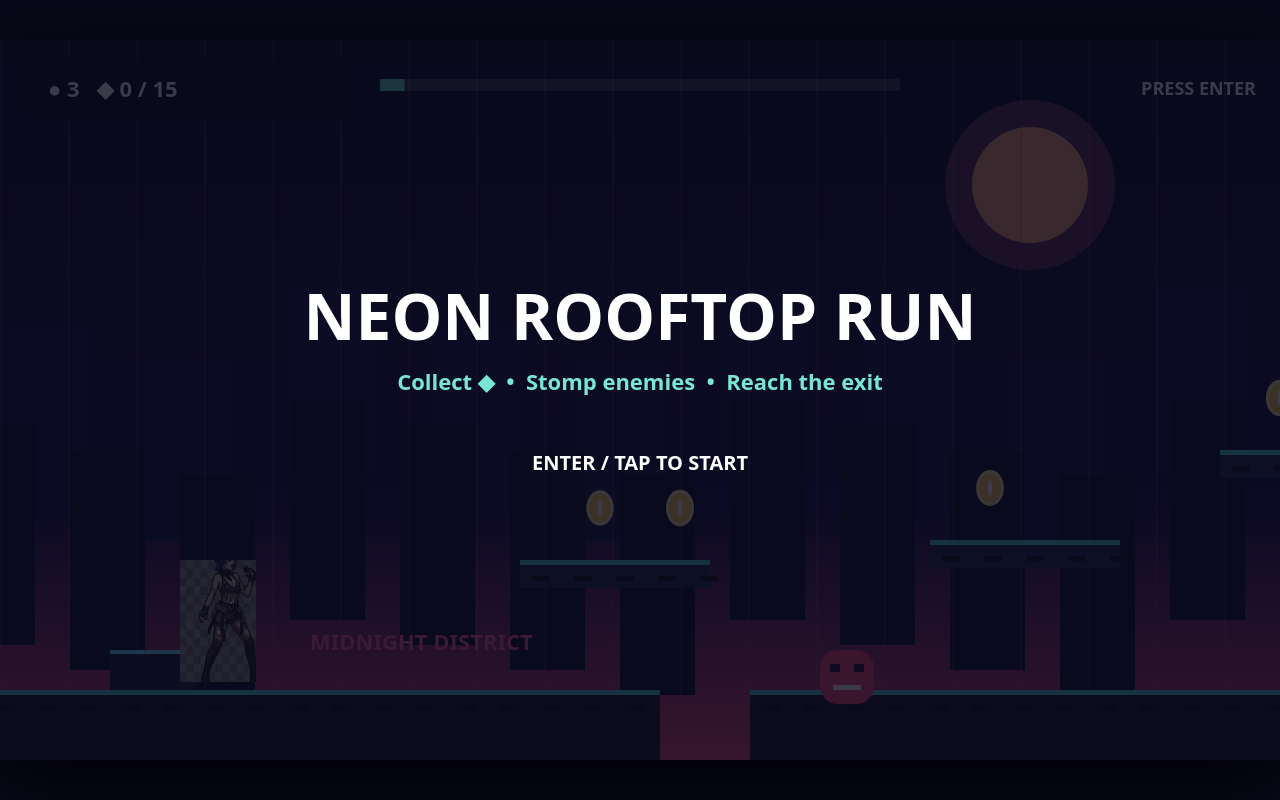
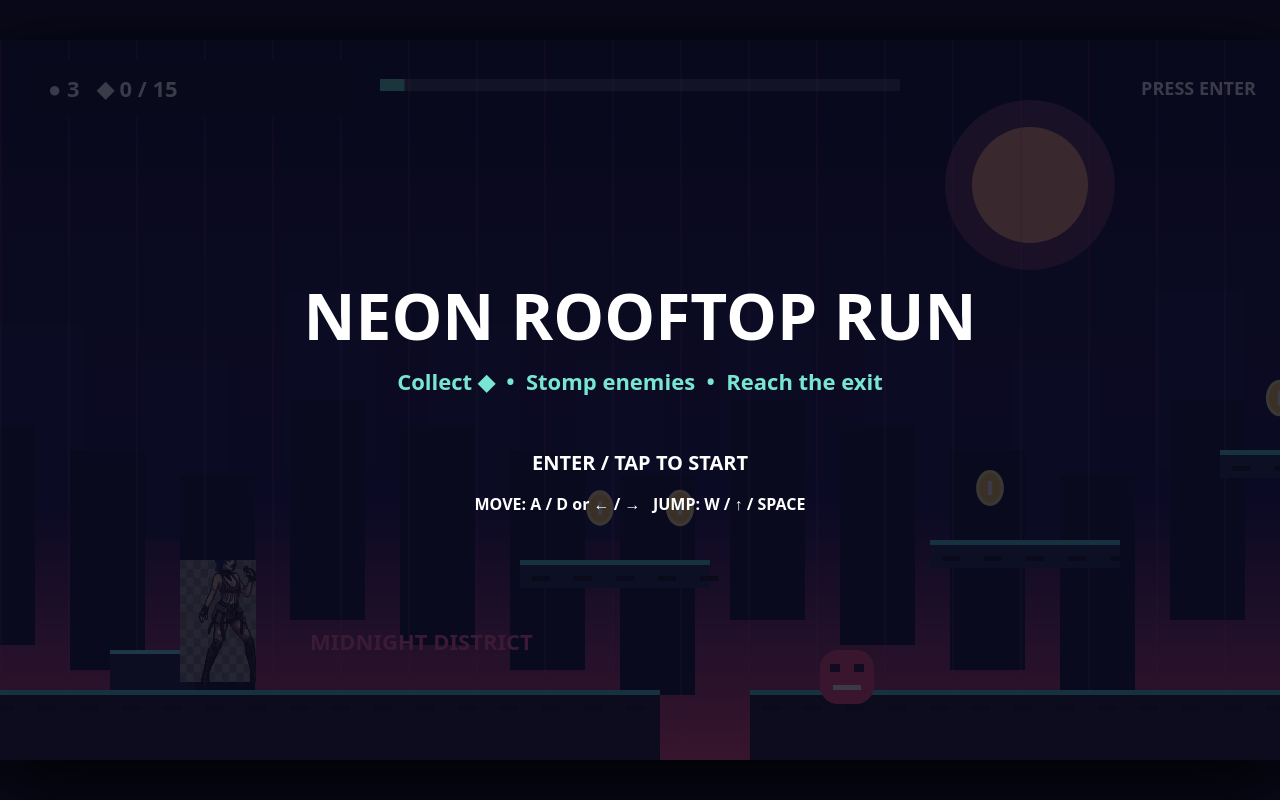
Before and after one commit to Wizengeist/Test, a plain HTML site: page index.html in a window 1280 px wide. Drawn offline with Linux system fonts and the light colour scheme; animation ran at ten frames a second.

Commit message:
Publish static build for issue #1
Run: 44209798372
Attempt: 1
Generation: 4
Source: 73d74b292218b680eaff939fb785674dc2802af1

```diff
--- a/index.html
+++ b/index.html
@@ -27,7 +27,7 @@ const coins=[];
 [[600,468],[680,468],[990,448],[1280,358],[1600,468],[1665,468],[1900,378],[2240,468],[2320,468],[2610,378],[2930,468],[3210,378],[3480,468],[3560,468],[3650,468]].forEach(([x,y])=>coins.push({x,y,taken:false,s:Math.random()*6}));
 const enemies=[{x:820,y:610,w:54,h:54,min:770,max:1050,vx:70,dir:1},{x:1580,y:610,w:54,h:54,min:1500,max:1800,vx:75,dir:-1},{x:2310,y:610,w:54,h:54,min:2270,max:2700,vx:85,dir:1},{x:3000,y:610,w:54,h:54,min:2920,max:3340,vx:90,dir:-1}];
 const checkpoints=[{x:1460,got:false},{x:2890,got:false}];
-addEventListener('keydown',e=>{keys[e.key.toLowerCase()]=true;if(['arrowleft','arrowright','arrowup',' ','w','a','d'].includes(e.key.toLowerCase()))e.preventDefault();if(e.key.toLower==='p')paused=!paused;if(e.key==='Enter'&&!started)started=true;if(e.key==='Enter'&&won)reset();});
+addEventListener('keydown',e=>{keys[e.key.toLowerCase()]=true;if(['arrowleft','arrowright','arrowup',' ','w','a','d'].includes(e.key.toLowerCase()))e.preventDefault();if(e.key.toLowerCase()==='p')paused=!paused;if(e.key==='Enter'&&!started)started=true;if(e.key==='Enter'&&won)reset();});
 addEventListener('keyup',e=>keys[e.key.toLowerCase()]=false);
 let touch={left:false,right:false,jump:false};
 function button(x,y,w,h,label,key){ctx.fillStyle='#ffffff18';ctx.strokeStyle='#79e9ff';ctx.lineWidth=2;ctx.beginPath();ctx.roundRect(x,y,w,h,14);ctx.fill();ctx.stroke();ctx.fillStyle='#fff';ctx.font='700 24px system-ui';ctx.textAlign='center';ctx.textBaseline='middle';ctx.fillText(label,x+w/2,y+h/2)}
@@ -88,7 +88,7 @@ function drawUI(){
  ctx.fillStyle='#090a20cc';ctx.fillRect(24,20,330,58);ctx.fillStyle='#fff';ctx.font='800 22px system-ui';ctx.fillText('● '+player.health+'   ◆ '+player.coins+' / '+coins.length,48,57);
  ctx.fillStyle='#ffffff33';ctx.fillRect(380,39,520,12);ctx.fillStyle='#62e6c7';ctx.fillRect(380,39,520*Math.min(1,player.x/3820),12);
  ctx.fillStyle='#fff';ctx.font='700 18px system-ui';ctx.textAlign='right';ctx.fillText(paused?'PAUSED':started?'':'PRESS ENTER',1256,55);ctx.textAlign='left';
- if(!started&&!won){ctx.fillStyle='#09091bcc';ctx.fillRect(0,0,W,H);ctx.fillStyle='#fff';ctx.textAlign='center';ctx.font='900 64px system-ui';ctx.fillText('NEON ROOFTOP RUN',W/2,300);ctx.fillStyle='#78e6d3';ctx.font='700 22px system-ui';ctx.fillText('Collect ◆  •  Stomp enemies  •  Reach the exit',W/2,350);ctx.fillStyle='#fff';ctx.font='800 20px system-ui';ctx.fillText('ENTER / TAP TO START',W/2,430)}
+ if(!started&&!won){ctx.fillStyle='#09091bcc';ctx.fillRect(0,0,W,H);ctx.fillStyle='#fff';ctx.textAlign='center';ctx.font='900 64px system-ui';ctx.fillText('NEON ROOFTOP RUN',W/2,300);ctx.fillStyle='#78e6d3';ctx.font='700 22px system-ui';ctx.fillText('Collect ◆  •  Stomp enemies  •  Reach the exit',W/2,350);ctx.fillStyle='#fff';ctx.font='800 20px system-ui';ctx.fillText('ENTER / TAP TO START',W/2,430);ctx.font='700 16px system-ui';ctx.fillText('MOVE: A / D or ← / →   JUMP: W / ↑ / SPACE',W/2,470)}
  if(paused){ctx.fillStyle='#09091bcc';ctx.fillRect(0,0,W,H);ctx.fillStyle='#fff';ctx.textAlign='center';ctx.font='900 58px system-ui';ctx.fillText('PAUSED',W/2,350)}
  if(won){ctx.fillStyle='#09091bcc';ctx.fillRect(0,0,W,H);ctx.fillStyle='#78e6d3';ctx.textAlign='center';ctx.font='900 64px system-ui';ctx.fillText('DISTRICT CLEARED',W/2,300);ctx.fillStyle='#fff';ctx.font='700 24px system-ui';ctx.fillText(player.coins+' coins collected',W/2,355);ctx.fillText('Press Enter to run again',W/2,420)}
  ctx.textAlign='left';
```
Also changed, not shown: .omgithub/deployment.json, screenshots/linux.jpg.
